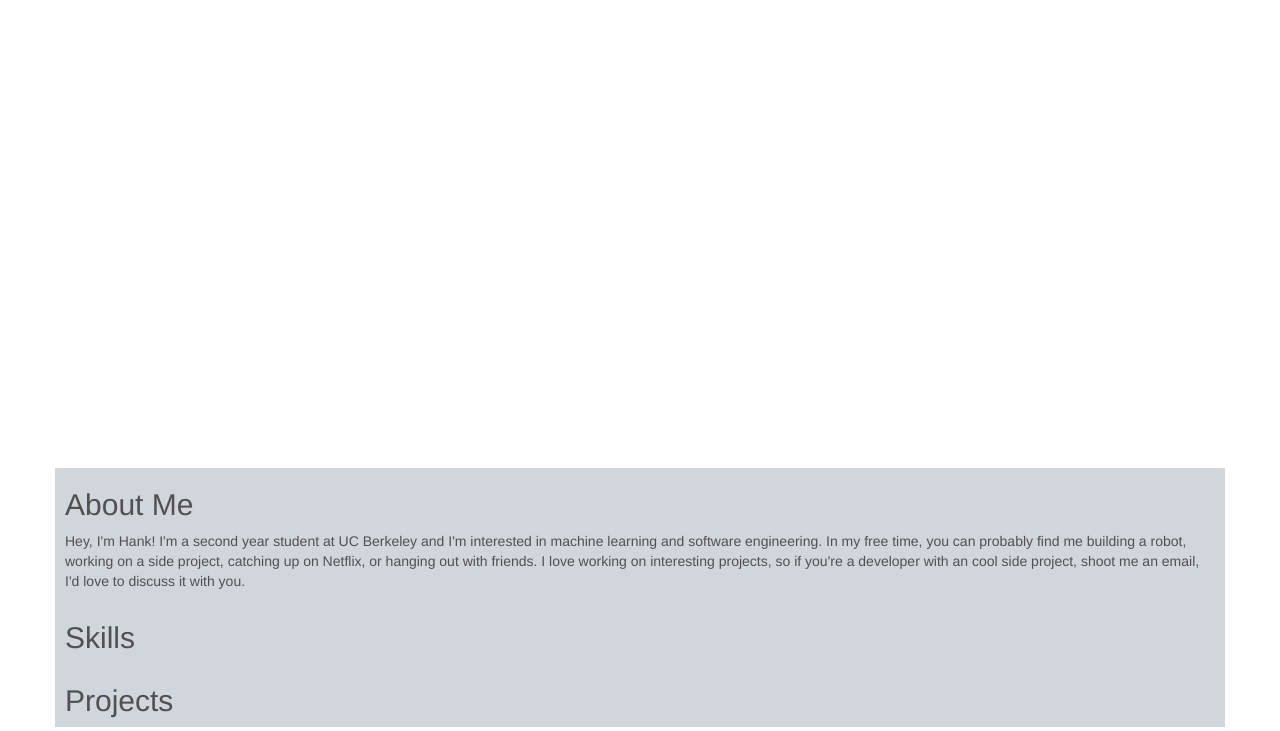
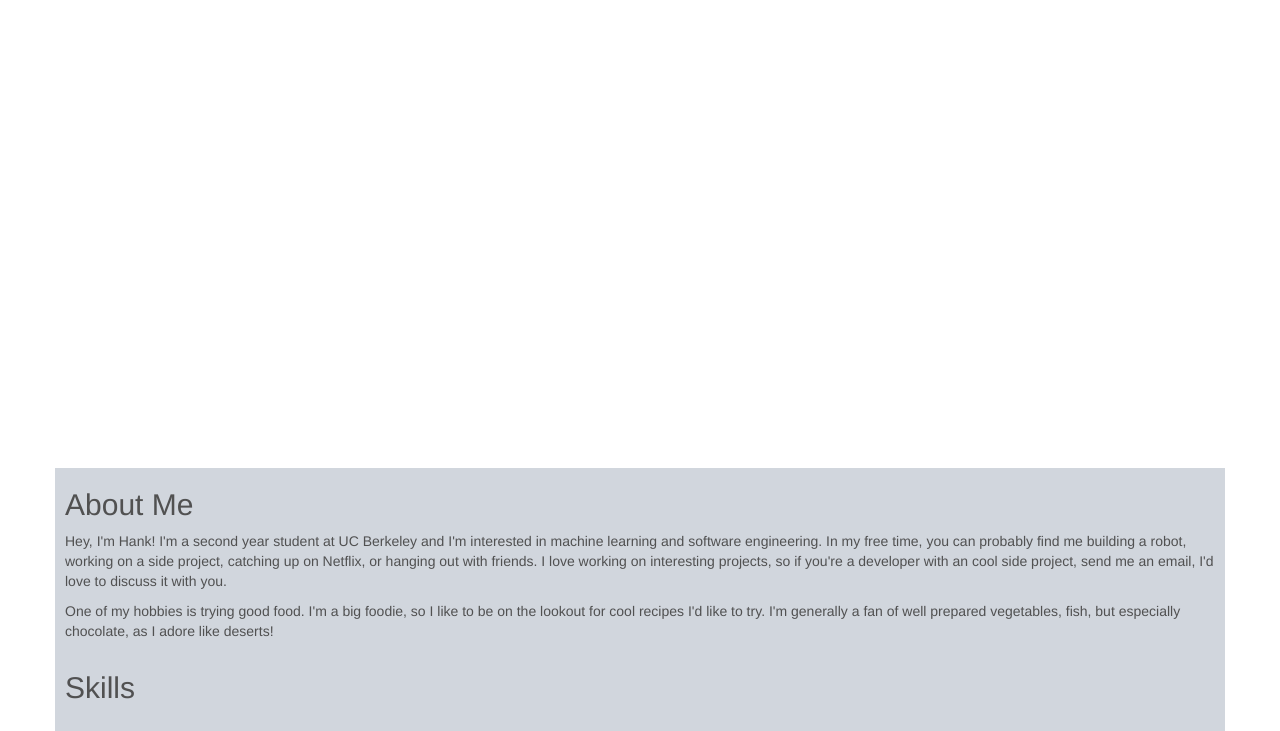
Before and after one commit to hjobrien/website, a plain HTML site: page index.html in a window 1280 px wide. Shown: the part 228-959 px from the top of the page. Drawn offline with nearby package versions, Linux system fonts and the light colour scheme.

Commit message:
added foodie part to intro

```diff
--- a/index.html
+++ b/index.html
@@ -78,9 +78,15 @@
             </div>
             <div class="row main-info">
                 <h2>About Me</h2>
-                <p>Hey, I'm Hank! I'm a second year student at UC Berkeley and I'm interested in machine learning and software engineering.
+                <p>
+                    Hey, I'm Hank! I'm a second year student at UC Berkeley and I'm interested in machine learning and software engineering.
                 In my free time, you can probably find me building a robot, working on a side project, catching up on Netflix, or hanging out with friends.
-                I love working on interesting projects, so if you're a developer with an cool side project, shoot me an email, I'd love to discuss it with you.</p>
+                I love working on interesting projects, so if you're a developer with an cool side project, send me an email, I'd love to discuss it with you.
+                </p>
+                <p>
+                    One of my hobbies is trying good food. I'm a big foodie, so I like to be on the lookout for cool recipes I'd like to try. I'm generally a fan of well
+                    prepared vegetables, fish, but especially chocolate, as I adore like deserts!
+                </p>
             </div>
             <div class="row main-info">
                 <h2>Skills</h2>
```
